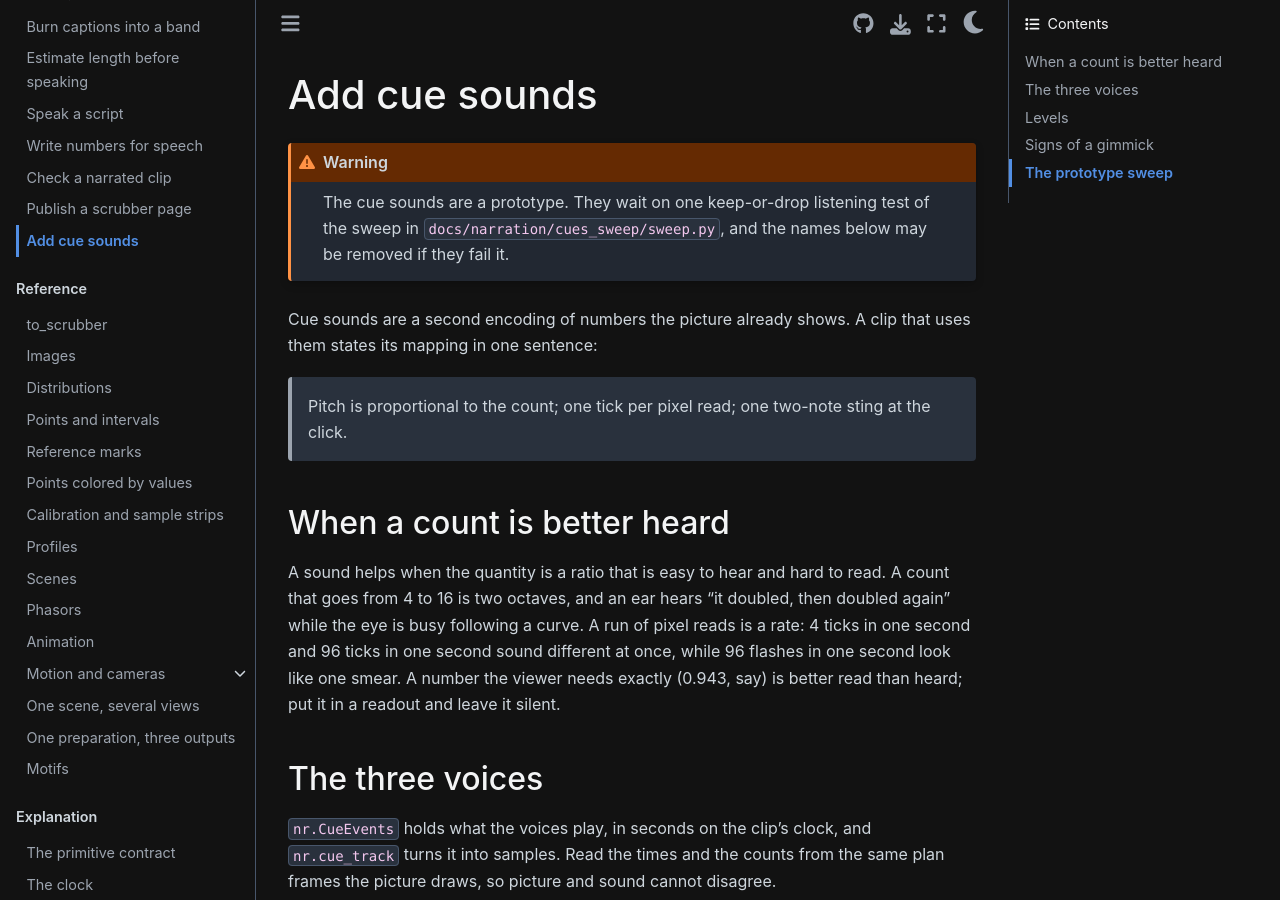
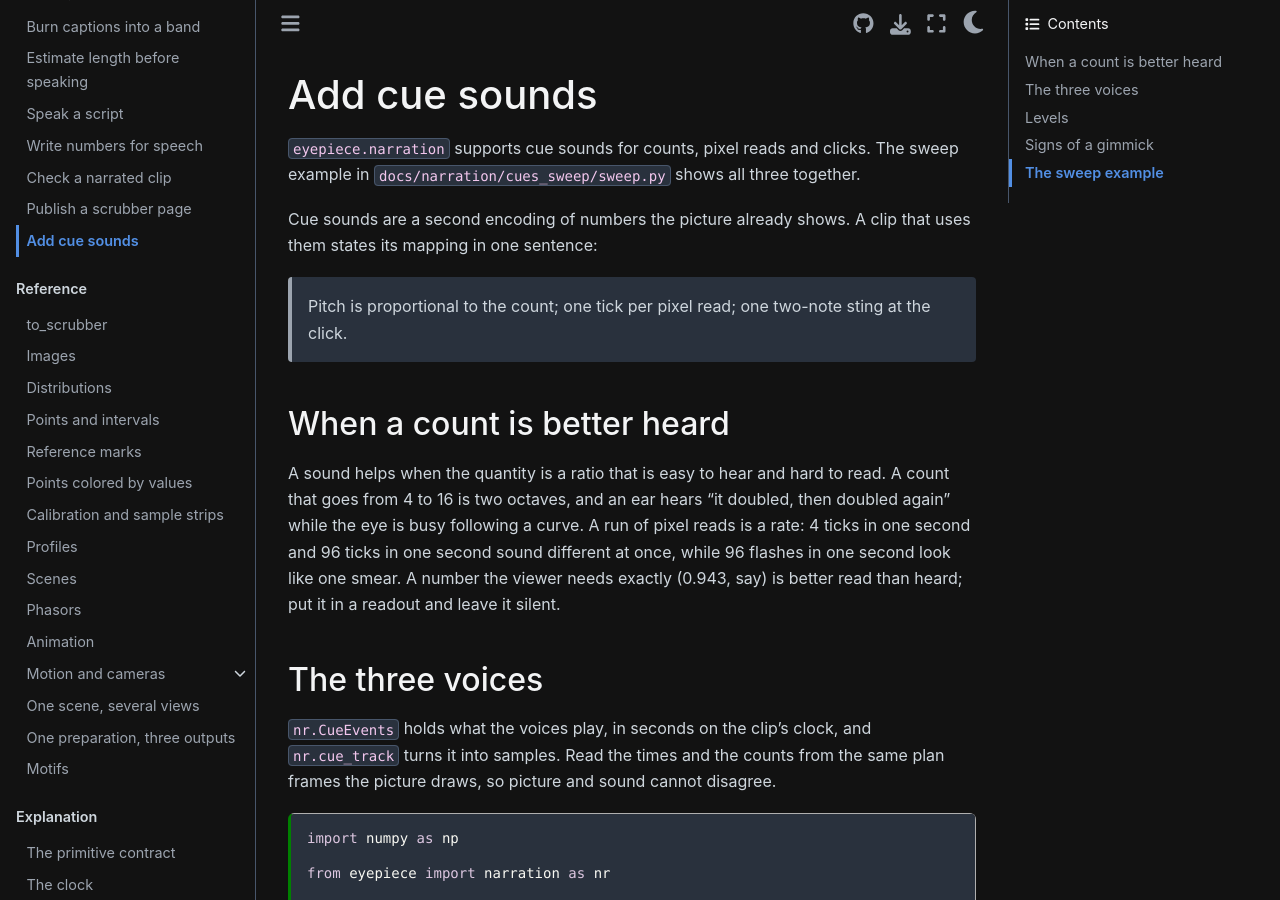
Before and after one commit to CoreySpohn/eyepiece, a Sphinx documentation site: the page built from docs/how-to/add-cue-sounds.md, in a window 1280 px wide and 900 px high. Built offline with Sphinx 7.4.7 and the Sphinx Book theme 1.1.4, drawn with Linux system fonts in a browser that asks for light colours; pages that are not in the unit, such as notebooks, are missing from menus; some of the changed text lies outside the part shown.

Commit message:
docs(narration): present cue sounds and sweep as supported

````diff
--- a/docs/how-to/add-cue-sounds.md
+++ b/docs/how-to/add-cue-sounds.md
@@ -12,11 +12,9 @@ kernelspec:
 
 # Add cue sounds
 
-```{warning}
-The cue sounds are a prototype. They wait on one keep-or-drop listening test
-of the sweep in `docs/narration/cues_sweep/sweep.py`, and the names below may
-be removed if they fail it.
-```
+`eyepiece.narration` supports cue sounds for counts, pixel reads and clicks.
+The sweep example in `docs/narration/cues_sweep/sweep.py` shows all three
+together.
 
 Cue sounds are a second encoding of numbers the picture already shows. A clip
 that uses them states its mapping in one sentence:
@@ -95,7 +93,7 @@ Drop a cue sound if either of these is true:
 - The mapping cannot be stated in one sentence.
 - A sound plays that matches no quantity on screen.
 
-## The prototype sweep
+## The sweep example
 
 `docs/narration/cues_sweep/sweep.py` builds a 20 s sweep, a count from 4 to 16
 as the square of a wavelength, with an imager that reads 4 pixels and a
@@ -106,5 +104,5 @@ only. Run it from the repository root (it needs ffmpeg):
 python docs/narration/cues_sweep/sweep.py /tmp/cues-sweep
 ```
 
-The test is one listen to `sweep-cues.mp4`: keep the cues if the mapping is
-obviously right within 10 s, otherwise drop them.
+Compare `sweep-cues.mp4` with `sweep-silent-cues.mp4` to hear how the mappings
+accompany the same picture.
--- a/docs/narration/cues_sweep/sweep.py
+++ b/docs/narration/cues_sweep/sweep.py
@@ -1,4 +1,4 @@
-"""A 20 s wavelength sweep with its count heard: the cue sounds prototype.
+"""A 20 s wavelength sweep example with its count heard through cue sounds.
 
 Pitch is proportional to the count; one tick per pixel read; one two-note
 sting at the click.
````
Also changed, not shown: 2 other files.
